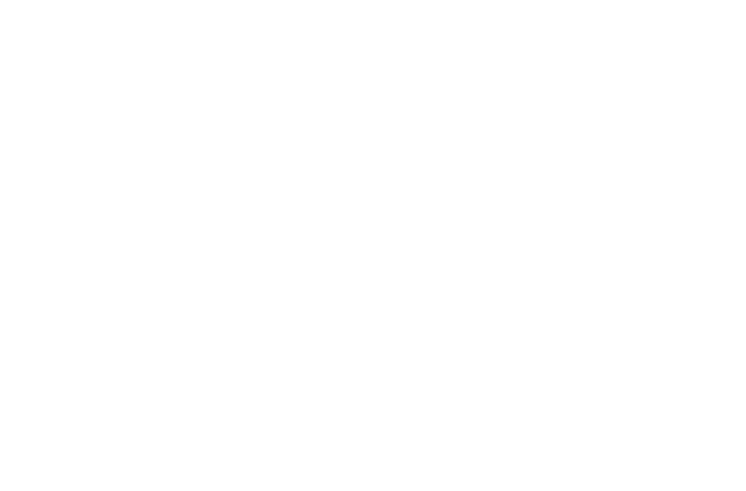
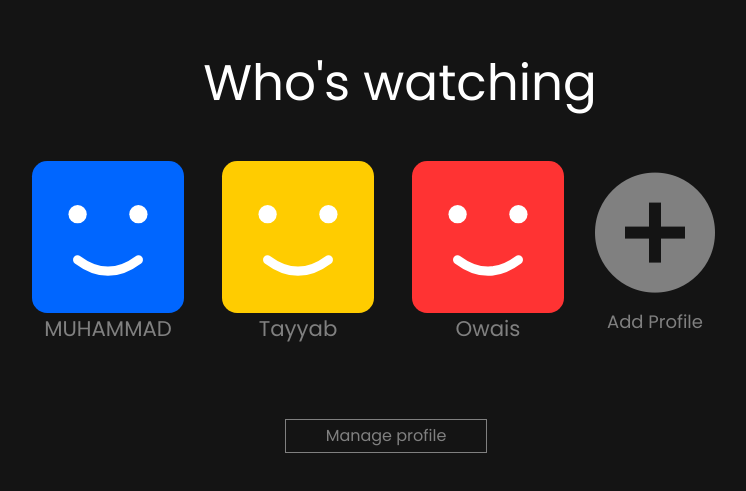
Before and after one commit to OwaisAbdullah644/Netflix-Clone, a React (Vite) app: page /browse in a window 1280 px wide. Before the commit this address had no page. Shown: the part 147-638 px from the top of the page, without its empty margins (270-1016 px from the left). Built offline with nearby package versions, Linux system fonts and the light colour scheme.

Commit message:
Updated Version

```diff
--- a/package.json
+++ b/package.json
@@ -11,6 +11,7 @@
   },
   "dependencies": {
     "@tailwindcss/vite": "^4.1.11",
+    "boring-avatars": "^2.0.1",
     "framer-motion": "^12.23.3",
     "react": "^19.1.0",
     "react-dom": "^19.1.0",
--- a/src/App.jsx
+++ b/src/App.jsx
@@ -8,6 +8,8 @@
 import Registration from './pages/Registration'
 import { style } from 'framer-motion/client'
 import RegForm from './pages/RegForm'
+import Browse from './pages/Browse'
+import ManageProfiles from './pages/ManageProfiles'
 
 const App = () => {
   return (
@@ -23,6 +25,8 @@
         <Route path='/registration' element={<Registration step={<> STEP <span className='font-medium'>2</span> OF <span className='font-medium'>3</span> </>} setting={<> <p>Finish setting up your <br /> account</p> </>} personalized={<> <p>Netflix is personalized for you. <br /> Create a password to watch on <br /> any device at any time.</p> </>}/>}></Route>
         <Route path='/regForm' element={<RegForm step={<> STEP <span className='font-medium'>2</span> OF <span className='font-medium'>3</span> </>} member={<>Create a password to start <br /> your membership </>} paperwork={<> Just a few more steps and you're done! <br />
 We hate paperwork, too. </>}/>}/>
+          <Route path='/browse' element={<Browse title={"Who's watching"} profileButton={"Manage profile"} addButton={"Add Profile"}/>}/>
+          <Route path='/manageProfiles' element={<ManageProfiles />} />
       </Routes>
       </BrowserRouter>
     </>
--- /dev/null
+++ b/src/components/BrowseSection.jsx
@@ -0,0 +1,31 @@
+import React from 'react'
+import NetflixAvatar from './NetflixAvatar'
+import { title } from 'framer-motion/client'
+import { Link } from 'react-router-dom'
+
+const BrowseSection = ({title, profileButton, addButton}) => {
+  return (
+    <>
+      <div className='bg-[#141414] w-full h-full grid justify-center place-content-center gap-4'>
+            <div className='heading flex justify-center text-center'>
+                <p className='text-white text-3xl lg:text-[50px] lg:pb-8 lg:pl-15'>{title}</p>
+            </div>
+            <div className='profile-list flex flex-wrap justify-center gap-3 lg:gap-0 md:gap-1'>
+                <NetflixAvatar color="#0066ff" size={80} title='MUHAMMAD' textColor='#808080'  className="md:size-[120px] lg:size-[190px] cursor-pointer"/>
+                <NetflixAvatar color="#ffcc00" size={80} title='Tayyab' textColor='#808080' className="md:size-[120px] lg:size-[190px] cursor-pointer"/>
+                <NetflixAvatar color="#ff3333" size={80} title='Owais' textColor='#808080' className="md:size-[120px] lg:size-[190px] cursor-pointer"/>
+                <i class="ri-add-circle-fill hover:text-white text-[50px] lg:text-[9rem] md:text-8xl text-[#808080] flex flex-col items-center cursor-pointer">
+                    <span className='mt-2 text-[12px] text-[#808080] lg:text-[18px] md:text-[13px]'>{addButton}</span>
+                </i>
+            </div>
+            <div className='flex items-center justify-center mt-5 '>
+              <Link to="/manageProfiles" className='border border-[#808080] hover:border-white hover:text-white text-[#808080] px-8 py-1  lg:mt-8 lg:ml-8 lg:px-10 md:px-9 md:ml-6 cursor-pointer'>
+              {profileButton}
+              </Link>
+            </div>
+      </div>
+    </>
+  )
+}
+
+export default BrowseSection
--- /dev/null
+++ b/src/components/ManageProfileSection.jsx
@@ -0,0 +1,32 @@
+import React from 'react'
+import Browse from '../pages/Browse'
+import NetflixAvatar from './NetflixAvatar'
+import BrowseSection from './BrowseSection'
+
+const ManageProfileSection = () => {
+  return (
+    <>
+        <div className='bg-[#141414] w-full h-full grid justify-center place-content-center gap-4'>
+            <div className='heading flex justify-center text-center'>
+                <p className='text-white text-3xl lg:text-[50px] lg:pb-8 lg:pl-15'>Manage Profile:</p>
+            </div>
+             <div className='profile-list flex flex-wrap justify-center gap-3 lg:gap-0 md:gap-1'>
+                <div className='flex flex-wrap justify-center gap-3 lg:gap-0 md:gap-1'>
+                <NetflixAvatar color="#0066ff" size={80} title='MUHAMMAD' textColor='#808080' showEdit  className="md:size-[120px] lg:size-[190px] cursor-pointer"/>
+                <NetflixAvatar color="#ffcc00" size={80} title='Tayyab' textColor='#808080' className="md:size-[120px] lg:size-[190px] cursor-pointer"/>
+                <NetflixAvatar color="#ff3333" size={80} title='Owais' textColor='#808080' className="md:size-[120px] lg:size-[190px] cursor-pointer"/>
+                </div>
+                <i class="ri-add-circle-fill hover:text-white text-[50px] lg:text-[9rem] md:text-8xl text-[#808080] flex flex-col items-center cursor-pointer">
+                    <span className='mt-2 text-[12px] text-[#808080] lg:text-[18px] md:text-[13px]'>Add Profile</span>
+                </i>
+            </div>
+             <div className='flex items-center justify-center mt-5 '>
+                <button className='hover:text-white px-8 py-2 bg-gray-100 font-semibold hover:bg-red-600  lg:mt-8 lg:ml-8 lg:px-10 md:px-9 md:ml-16 cursor-pointer'>Done</button>
+            </div>
+        </div>
+    {/* <BrowseSection title={'Manage Profiles:'} profileButton={'Done'} addButton={'Add Profile'}/> */}
+    </>
+  )
+}
+
+export default ManageProfileSection
--- /dev/null
+++ b/src/components/NetflixAvatar.jsx
@@ -0,0 +1,46 @@
+import React from "react";
+
+const NetflixAvatar = ({
+  color = "#ff0000",
+  size = 100,
+  title = "Profile",
+  textColor = "#E5E5E5",
+  className = "",
+}) => {
+  return (
+    <svg
+      className={className}
+      width={size}
+      height={size + 25}
+      viewBox="0 0 100 125"
+      xmlns="http://www.w3.org/2000/svg"
+    >
+      <rect width="100" height="100" fill={color} rx={10} ry={10} />
+
+
+      <circle cx="30" cy="35" r="6" fill="white" />
+      <circle cx="70" cy="35" r="6" fill="white" />
+
+      <path
+        d="M30 65 Q50 80 70 65"
+        stroke="white"
+        strokeWidth="6"
+        fill="none"
+        strokeLinecap="round"
+      />
+
+      <text
+        x="50"
+        y="115"
+        fontSize="14"
+        fill={textColor}
+        textAnchor="middle"
+        fontFamily="Arial, sans-serif"
+      >
+        {title}
+      </text>
+    </svg>
+  );
+};
+
+export default NetflixAvatar;
--- /dev/null
+++ b/src/pages/Browse.jsx
@@ -0,0 +1,13 @@
+import React from 'react'
+import BrowseSection from '../components/BrowseSection'
+
+const Browse = ({title, profileButton, addButton}) => {
+  console.log(title)
+  return (
+    <>
+      <BrowseSection title={title} profileButton={profileButton} addButton={addButton}/>
+    </>
+  )
+}
+
+export default Browse
--- /dev/null
+++ b/src/pages/ManageProfiles.jsx
@@ -0,0 +1,12 @@
+import React from 'react'
+import ManageProfileSection from '../components/ManageProfileSection'
+
+const ManageProfiles = () => {
+  return (
+    <>
+      <ManageProfileSection />
+    </>
+  )
+}
+
+export default ManageProfiles
```
Also changed, not shown: 1 other file (tests, documents, lock files or other folders).
